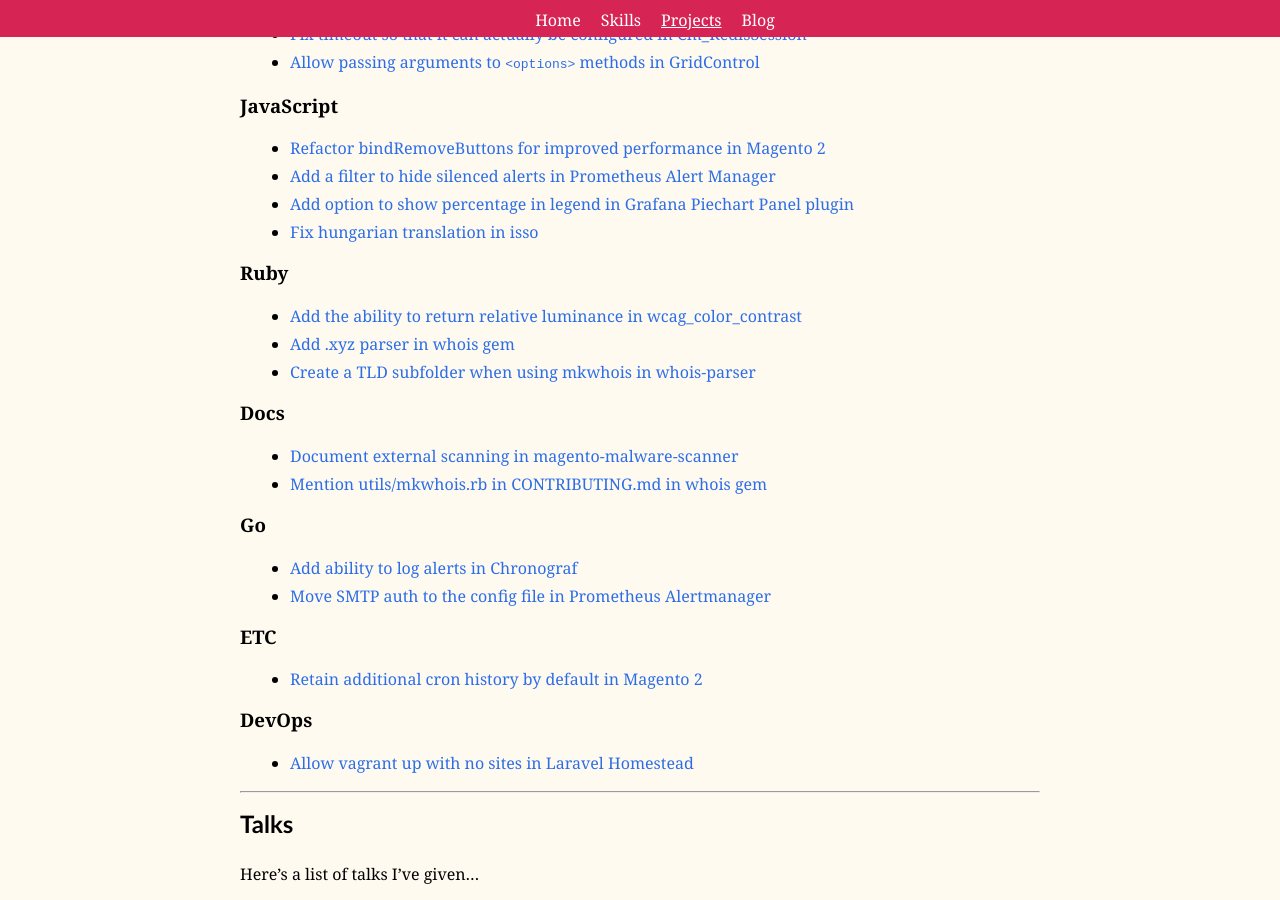
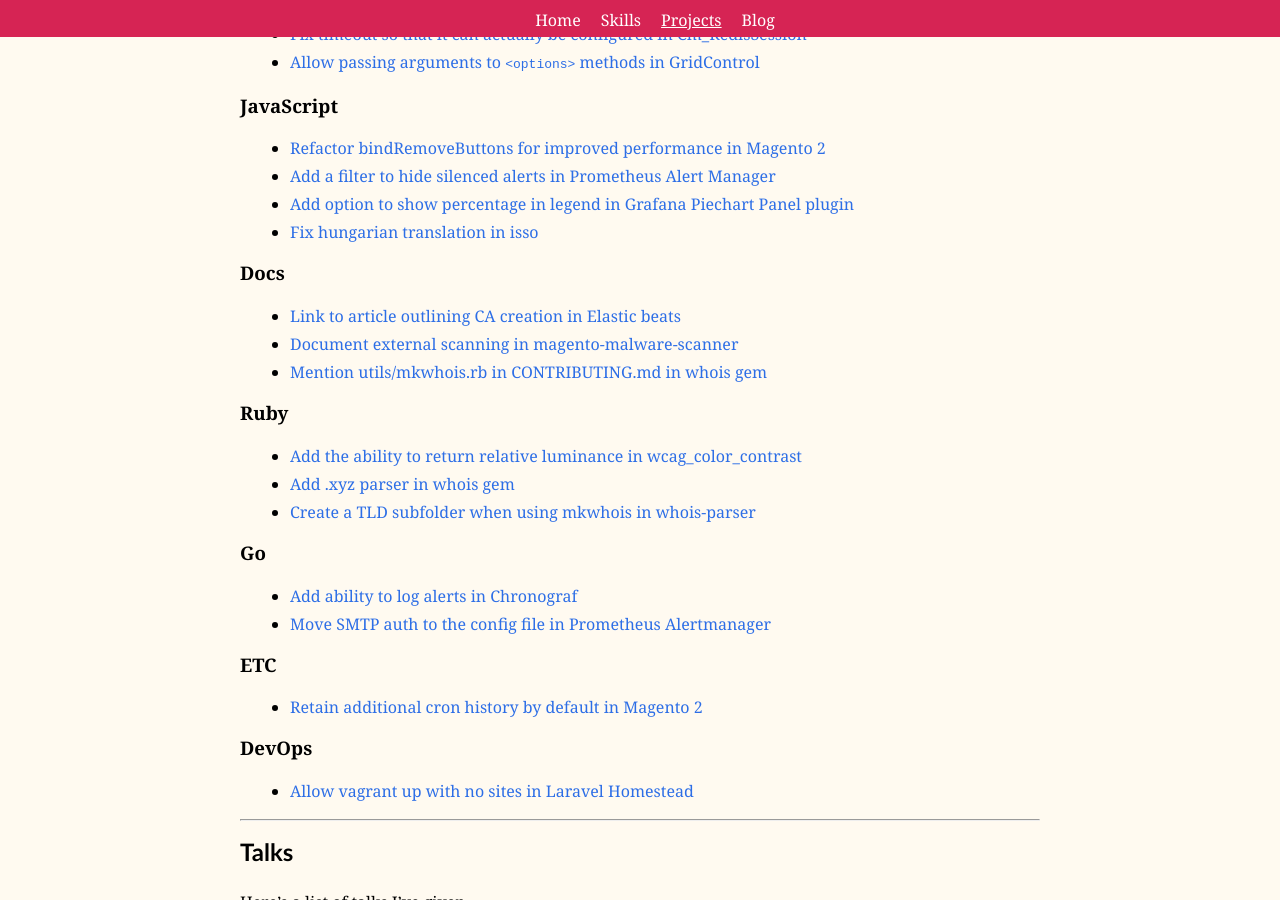
Before and after one commit to mpchadwick/mpchadwick.github.io, a Jekyll site: the page built from projects.md, in a window 1280 px wide and 900 px high, scrolled down 3511 px. Built offline with Jekyll 4.4.1, drawn with Linux system fonts in a browser that asks for light colours.

Commit message:
Add Elastic beats docs contribution

```diff
--- a/_data/open_source_contributions.yml
+++ b/_data/open_source_contributions.yml
@@ -93,6 +93,11 @@
   link: https://github.com/laravel/homestead/pull/326
   type: DevOps
 
+- project: Elastic beats
+  title: Link to article outlining CA creation
+  link: https://github.com/elastic/beats/pull/2401
+  type: Docs
+
 - project: magento-malware-scanner
   title: Document external scanning
   link: https://github.com/gwillem/magento-malware-scanner/pull/135
```
